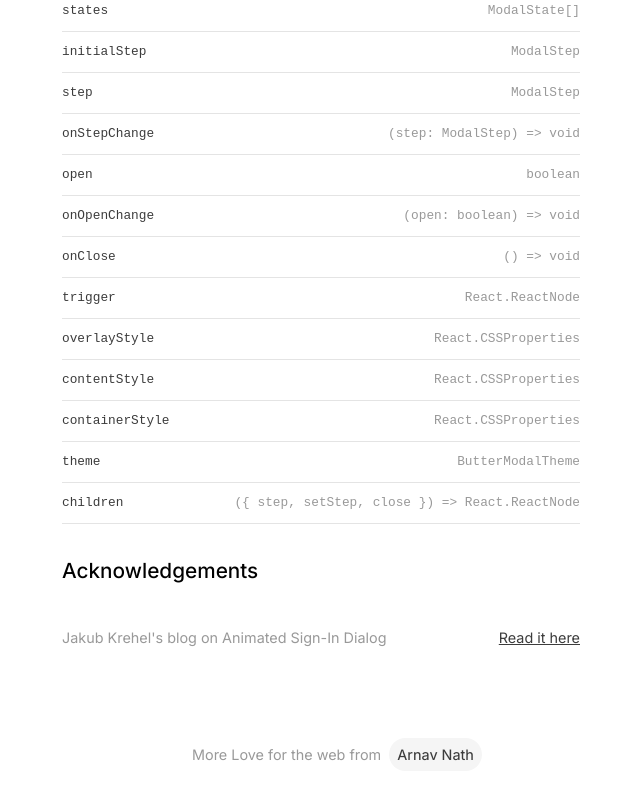
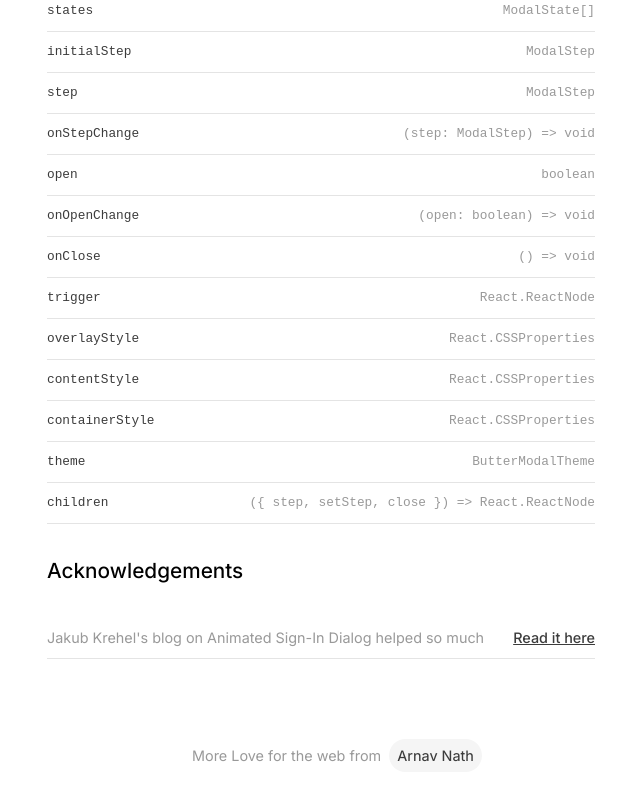
Before and after one commit to ArnavNath550/butter-modal-web, a React (Vite) app: page / in a window 1280 px wide. Shown: the part 1753-2553 px from the top of the page, without its empty margins (319-959 px from the left). Built offline with nearby package versions, Linux system fonts and the light colour scheme.

Commit message:
acknowledgements polishes

```diff
--- a/src/App.tsx
+++ b/src/App.tsx
@@ -356,7 +356,7 @@ function App() {
       </FadeUp>
       <FadeUp index={12}>
         <StyledAcknowledgements>
-          Jakub Krehel's blog on Animated Sign-In Dialog
+          Jakub Krehel's blog on Animated Sign-In Dialog helped so much
           <a href="https://jakub.kr/components/sign-in-dialog" target="_blank">
             Read it here
           </a>
@@ -377,7 +377,7 @@ function App() {
 export default App;
 
 const StyledContainer = styled.div`
-  max-width: 550px;
+  max-width: 580px;
   width: 100%;
   margin: 0 auto;
   padding: 0 16px;
@@ -662,6 +662,15 @@ const StyledAcknowledgements = styled.div`
       scale: 0.9;
     }
 
+    font-weight: 500;
     transition: ease 0.2s all;
   }
+  border-bottom: 1px solid var(--border);
+  @media (max-width: 480px) {
+    flex-direction: column;
+    text-align: -webkit-center;
+    padding-left: 20px;
+    padding-right: 20px;
+    gap: 15px;
+  }
 `;
```
